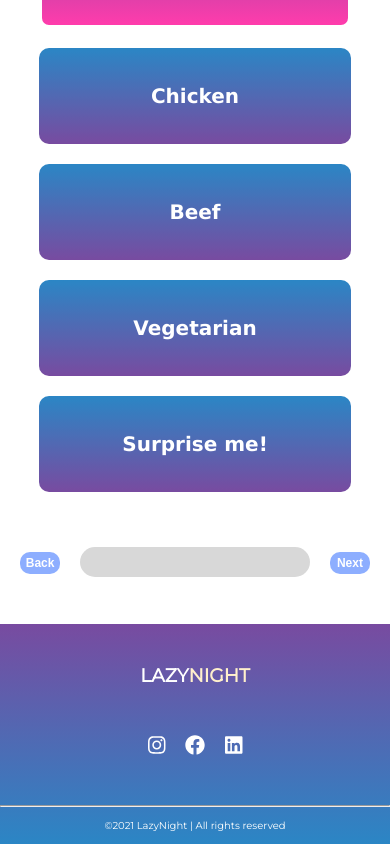
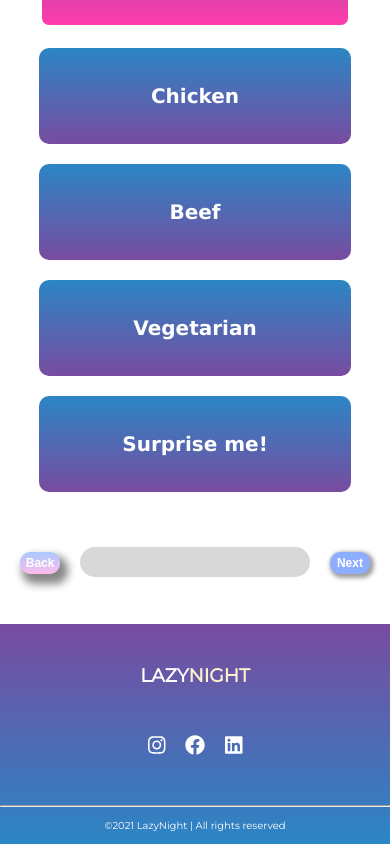
Before and after one commit to PamelaFeijo/lazynight, a React (Create React App) app: page /food in a window 390 px wide. In both pictures the pointer is over the button "Back". Shown: the part 404-1248 px from the top of the page. Built offline with nearby package versions, Linux system fonts and the light colour scheme.

Commit message:
fix back next btn

```diff
--- a/src/components/Food.css
+++ b/src/components/Food.css
@@ -171,6 +171,18 @@
   margin: 20px;
   width: 70px;
 }
+
+.back-btn:hover {
+  background-color: #a9c9ff;
+  background-image: linear-gradient(180deg, #a9c9ff 0%, #ffbbec 100%);
+  box-shadow: 5px 7px 8px 3px rgba(0, 0, 0, 0.48);
+}
+
+.next-btn:hover {
+  background-color: #a9c9ff;
+  background-image: linear-gradient(180deg, #a9c9ff 0%, #ffbbec 100%);
+  box-shadow: 5px 7px 8px 3px rgba(0, 0, 0, 0.48);
+}
 /*
 @media only screen and (max-width: 900px) {
   .quiz-container {
@@ -281,6 +293,7 @@
     background-color: var(--button-color);
     margin: 20px;
     width: 50px;
+    box-shadow: 2px 2px 4px 2px rgba(0, 0, 0, 0.38);
   }
 
   .next-btn {
@@ -293,6 +306,7 @@
     background-color: var(--button-color);
     margin: 20px;
     width: 50px;
+    box-shadow: 2px 2px 4px 2px rgba(0, 0, 0, 0.38);
   }
   .quiz-answer:hover {
     display: flex;
```
